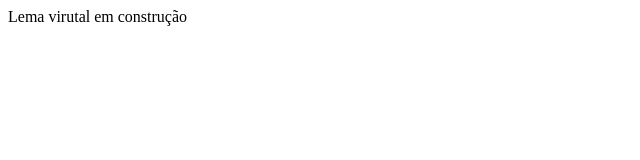
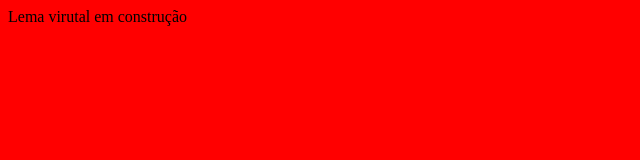
Before and after one commit to e3ttt/lema-virtual, a plain HTML site: page index.html in a window 1280 px wide. Shown: the whole page, without its empty margins (0-640 px from the left). Drawn offline with Linux system fonts and the light colour scheme.

Commit message:
Troquei src por href em index.html

```diff
--- a/index.html
+++ b/index.html
@@ -2,7 +2,7 @@
 <html>
   <head>
     <title>Lema Virtual</title>
-    <link rel="stylesheet" src="css/style.css" />
+    <link rel="stylesheet" href="css/style.css" />
   </head>
   <body>
     Lema virutal em construção
```
